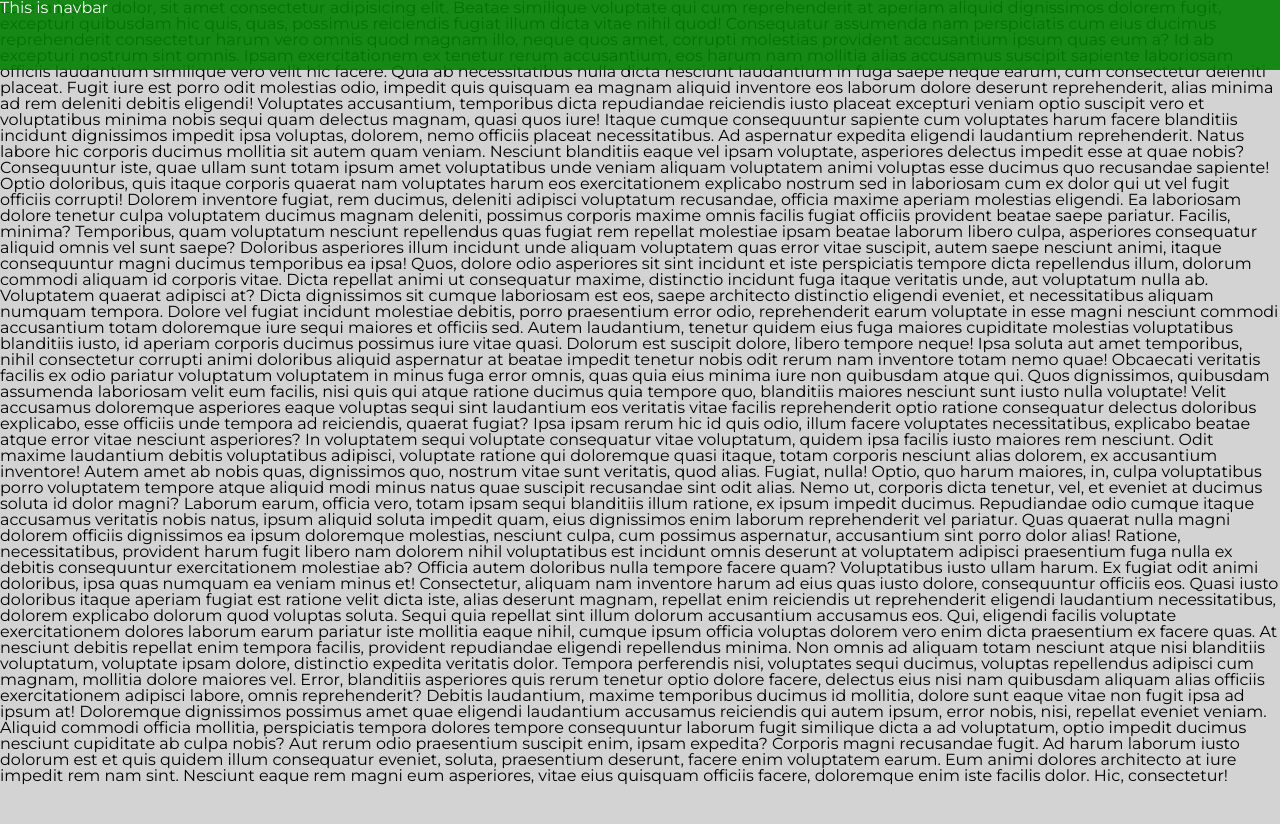
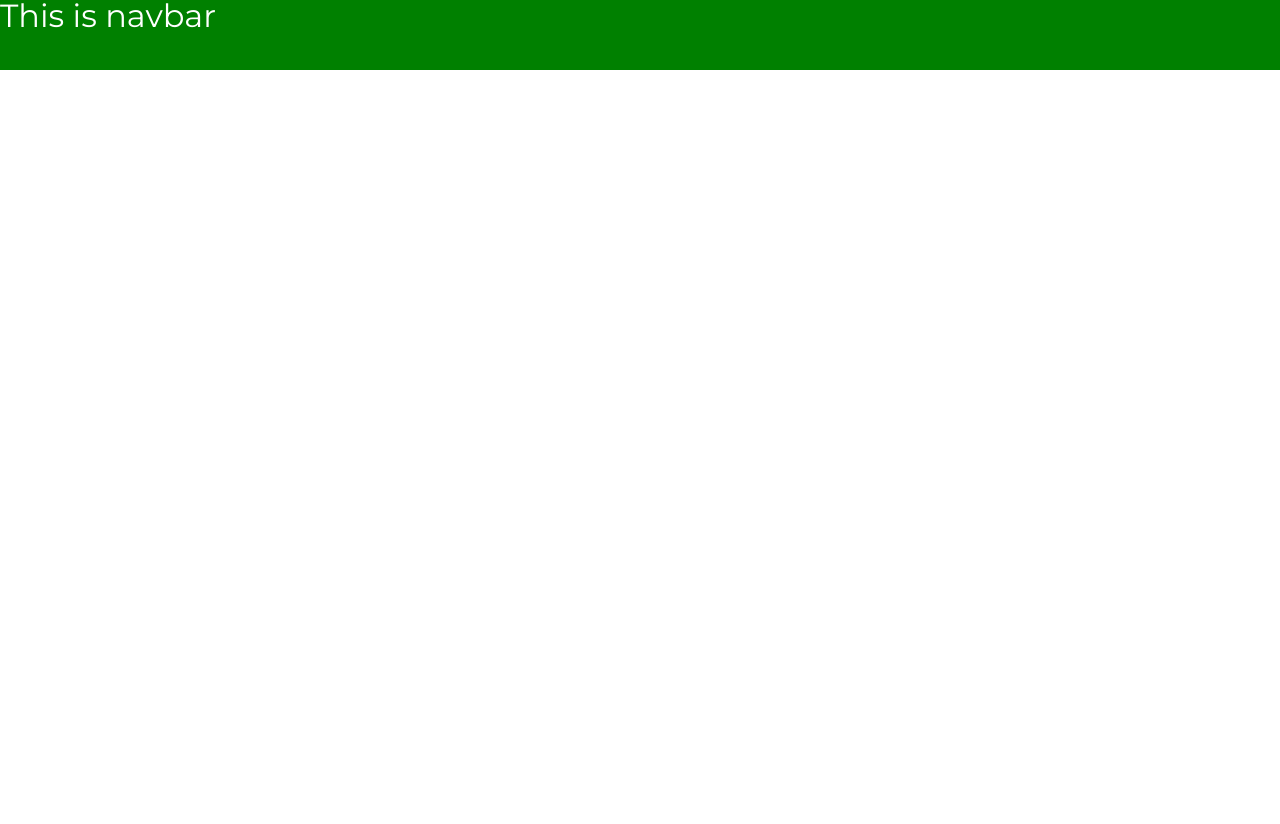
Before and after one commit to CMF-Garden-services/cmfgardenservices, a React (Create React App) app: page / in a window 1280 px wide. Shown: the top 824 px of the page. After the commit the page ends 800 px from the top, so only its background shows below. Built offline with nearby package versions, Linux system fonts and the light colour scheme; a web font is replaced by a local one.

Commit message:
navbar solid background showing

```diff
--- a/src/App.js
+++ b/src/App.js
@@ -10,7 +10,7 @@ function App() {
     <div>
           <Navbar />
           <NavbarBg />
-          <Home />
+          {/* <Home /> */}
           {/* <About /> */}
     </div>
   );
--- a/src/components/02_navbar/NavbarBgStyle.js
+++ b/src/components/02_navbar/NavbarBgStyle.js
@@ -6,9 +6,10 @@ const { navbarheight } = sizes
 const NavbarBgWrapper = styled.div`
     position: fixed;
     width: 100%;
-    height: ${navbarheight};
+    // height: ${navbarheight};
+    height: 70px;
     background-color: green;
-    opacity: 0.9;
+    // opacity: 0.9;
     z-index: 2;
 `
 
--- a/src/components/02_navbar/NavbarStyle.js
+++ b/src/components/02_navbar/NavbarStyle.js
@@ -10,10 +10,10 @@ const NavbarWrapper = styled.div`
     top: 0;
     left: 0;
     width: 100%;
-    height: ${navbarheight};
-    // background-color: lightbrown;
-    // opacity: 0.2;
+    // height: ${navbarheight};
+    height: 70px;
     color: white;
+    font-size: 2rem;
     z-index: 3;
 `
 
```
